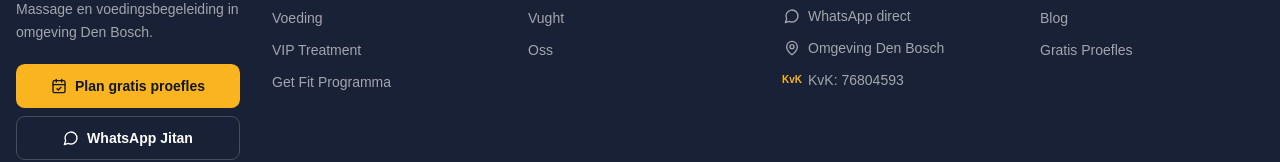
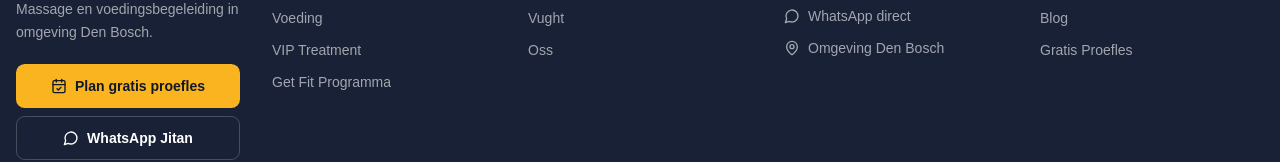
Before and after one commit to vedantix/jitansports-portal, a React (Vite) app: page / in a window 1280 px wide. Shown: the part 8966-9128 px from the top of the page. Built offline with nearby package versions, Linux system fonts and the light colour scheme; no server answers; a web font is replaced by a local one.

Commit message:
File changes

```diff
--- a/src/components/Footer.jsx
+++ b/src/components/Footer.jsx
@@ -130,12 +130,7 @@ export default function Footer() {
                 <MapPin className="w-4 h-4 flex-shrink-0 mt-0.5" />
                 <span>{content.address_label}</span>
               </div>
-              <div className="flex items-center gap-2 text-white/60 text-sm">
-                <span className="flex h-4 w-4 flex-shrink-0 items-center justify-center text-[10px] font-bold text-primary">
-                  KvK
-                </span>
-                <span>KvK: 76804593</span>
-              </div>
+
             </div>
           </div>
 
```
